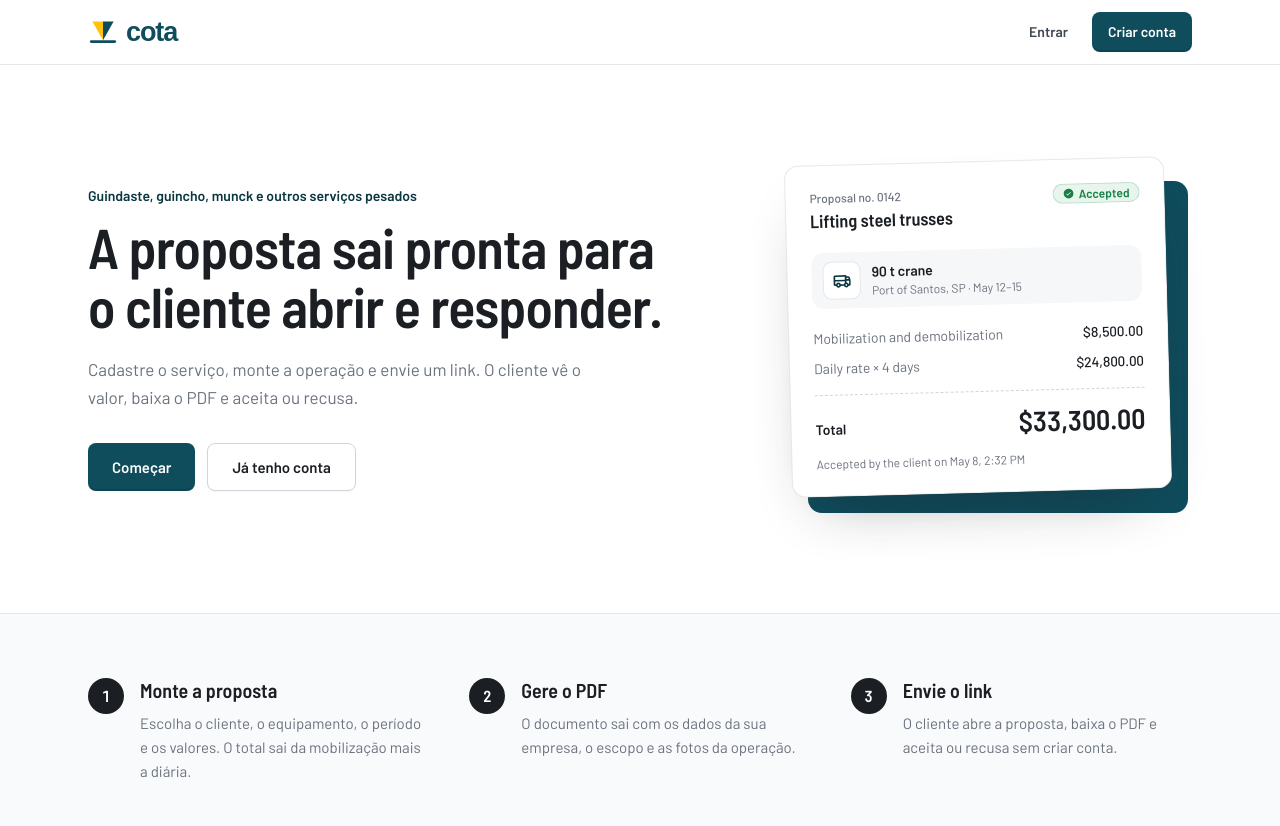
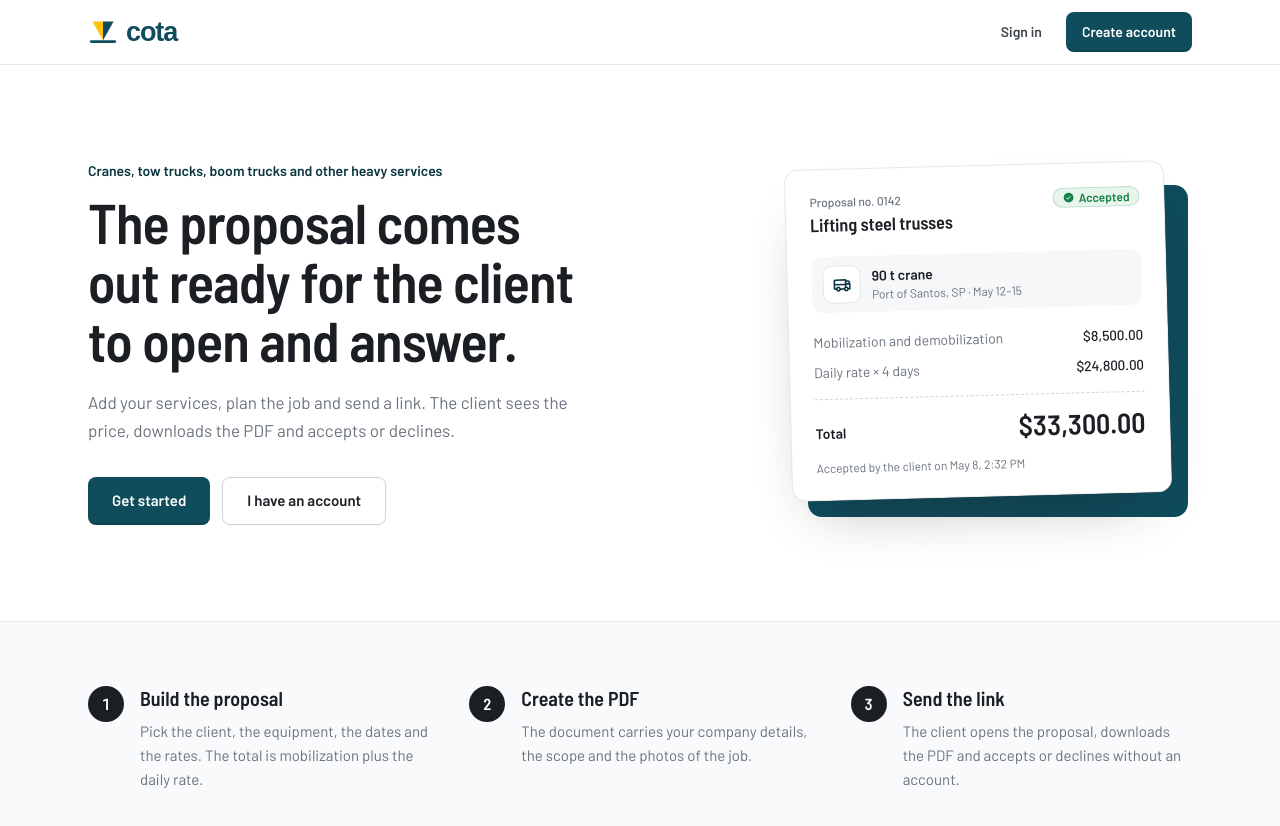
Before and after one commit to arturbordignon/cota, a Next.js app in the folder apps/web/: page / in a window 1280 px wide. Shown: the top 826 px of the page. Built offline with nearby package versions, Linux system fonts and the light colour scheme; no server answers; a web font is replaced by a local one.

Commit message:
(fix) Translate the landing page.

```diff
--- a/apps/web/src/app/page.tsx
+++ b/apps/web/src/app/page.tsx
@@ -2,27 +2,17 @@
 
 import type { Route } from "next";
 import Link from "next/link";
+import { useTranslations } from "next-intl";
 
 import { Logo } from "@/components/brand/logo";
 import { ProposalSheet } from "@/components/brand/proposal-sheet";
 import { Button } from "@/components/ui/button";
 
-const passos = [
-  {
-    titulo: "Monte a proposta",
-    texto: "Escolha o cliente, o equipamento, o período e os valores. O total sai da mobilização mais a diária.",
-  },
-  {
-    titulo: "Gere o PDF",
-    texto: "O documento sai com os dados da sua empresa, o escopo e as fotos da operação.",
-  },
-  {
-    titulo: "Envie o link",
-    texto: "O cliente abre a proposta, baixa o PDF e aceita ou recusa sem criar conta.",
-  },
-];
+const passos = ["build", "pdf", "send"] as const;
 
 export default function LandingPage() {
+  const t = useTranslations("landing");
+
   return (
     <div className="min-h-screen bg-white text-ink">
       <header className="border-b border-border">
@@ -30,10 +20,10 @@ export default function LandingPage() {
           <Logo />
           <div className="flex items-center gap-2">
             <Button asChild variant="ghost">
-              <Link href={"/sign-in" as Route}>Entrar</Link>
+              <Link href={"/sign-in" as Route}>{t("signIn")}</Link>
             </Button>
             <Button asChild>
-              <Link href={"/sign-up" as Route}>Criar conta</Link>
+              <Link href={"/sign-up" as Route}>{t("signUp")}</Link>
             </Button>
           </div>
         </div>
@@ -42,19 +32,19 @@ export default function LandingPage() {
       <main>
         <section className="mx-auto grid max-w-6xl items-center gap-12 px-6 py-16 md:py-24 lg:grid-cols-[minmax(0,1.1fr)_minmax(0,0.9fr)]">
           <div>
-            <p className="text-sm font-semibold text-primary-strong">Guindaste, guincho, munck e outros serviços pesados</p>
+            <p className="text-sm font-semibold text-primary-strong">{t("eyebrow")}</p>
             <h1 className="mt-3 max-w-xl text-balance font-display text-[40px] font-semibold leading-[1.05] tracking-[-0.015em] md:text-[56px]">
-              A proposta sai pronta para o cliente abrir e responder.
+              {t("title")}
             </h1>
             <p className="mt-5 max-w-lg text-[17px] leading-relaxed text-muted">
-              Cadastre o serviço, monte a operação e envie um link. O cliente vê o valor, baixa o PDF e aceita ou recusa.
+              {t("description")}
             </p>
             <div className="mt-8 flex flex-wrap gap-3">
               <Button asChild size="lg">
-                <Link href={"/sign-up" as Route}>Começar</Link>
+                <Link href={"/sign-up" as Route}>{t("start")}</Link>
               </Button>
               <Button asChild size="lg" variant="secondary">
-                <Link href={"/sign-in" as Route}>Já tenho conta</Link>
+                <Link href={"/sign-in" as Route}>{t("haveAccount")}</Link>
               </Button>
             </div>
           </div>
@@ -69,13 +59,13 @@ export default function LandingPage() {
         <section className="border-t border-border bg-surface-muted/60">
           <ol className="mx-auto grid max-w-6xl gap-10 px-6 py-16 md:grid-cols-3">
             {passos.map((passo, indice) => (
-              <li key={passo.titulo} className="flex gap-4">
+              <li key={passo} className="flex gap-4">
                 <span className="tabular flex h-9 w-9 shrink-0 items-center justify-center rounded-full bg-ink font-display text-base font-semibold text-white">
                   {indice + 1}
                 </span>
                 <div>
-                  <h2 className="text-xl font-semibold leading-tight">{passo.titulo}</h2>
-                  <p className="mt-2 text-[15px] leading-relaxed text-muted">{passo.texto}</p>
+                  <h2 className="text-xl font-semibold leading-tight">{t(`steps.${passo}.title`)}</h2>
+                  <p className="mt-2 text-[15px] leading-relaxed text-muted">{t(`steps.${passo}.text`)}</p>
                 </div>
               </li>
             ))}
--- a/apps/web/src/messages/locales/en.ts
+++ b/apps/web/src/messages/locales/en.ts
@@ -161,6 +161,30 @@ export const enMessages = {
     "total": "Total",
     "totalValue": "$33,300.00",
     "acceptedAt": "Accepted by the client on May 8, 2:32 PM"
+  },
+  "landing": {
+    "signIn": "Sign in",
+    "signUp": "Create account",
+    "language": "Language",
+    "eyebrow": "Cranes, tow trucks, boom trucks and other heavy services",
+    "title": "The proposal comes out ready for the client to open and answer.",
+    "description": "Add your services, plan the job and send a link. The client sees the price, downloads the PDF and accepts or declines.",
+    "start": "Get started",
+    "haveAccount": "I have an account",
+    "steps": {
+      "build": {
+        "title": "Build the proposal",
+        "text": "Pick the client, the equipment, the dates and the rates. The total is mobilization plus the daily rate."
+      },
+      "pdf": {
+        "title": "Create the PDF",
+        "text": "The document carries your company details, the scope and the photos of the job."
+      },
+      "send": {
+        "title": "Send the link",
+        "text": "The client opens the proposal, downloads the PDF and accepts or declines without an account."
+      }
+    }
   },
   "clients": {
     "title": "Clients",
--- a/apps/web/src/messages/locales/pt-BR.ts
+++ b/apps/web/src/messages/locales/pt-BR.ts
@@ -161,6 +161,30 @@ export const ptBRMessages = {
     "total": "Total",
     "totalValue": "R$ 33.300,00",
     "acceptedAt": "Aceita pelo cliente em 08/05, às 14:32"
+  },
+  "landing": {
+    "signIn": "Entrar",
+    "signUp": "Criar conta",
+    "language": "Idioma",
+    "eyebrow": "Guindaste, guincho, munck e outros serviços pesados",
+    "title": "A proposta sai pronta para o cliente abrir e responder.",
+    "description": "Cadastre o serviço, monte a operação e envie um link. O cliente vê o valor, baixa o PDF e aceita ou recusa.",
+    "start": "Começar",
+    "haveAccount": "Já tenho conta",
+    "steps": {
+      "build": {
+        "title": "Monte a proposta",
+        "text": "Escolha o cliente, o equipamento, o período e os valores. O total sai da mobilização mais a diária."
+      },
+      "pdf": {
+        "title": "Gere o PDF",
+        "text": "O documento sai com os dados da sua empresa, o escopo e as fotos da operação."
+      },
+      "send": {
+        "title": "Envie o link",
+        "text": "O cliente abre a proposta, baixa o PDF e aceita ou recusa sem criar conta."
+      }
+    }
   },
   "clients": {
     "title": "Clientes",
```
